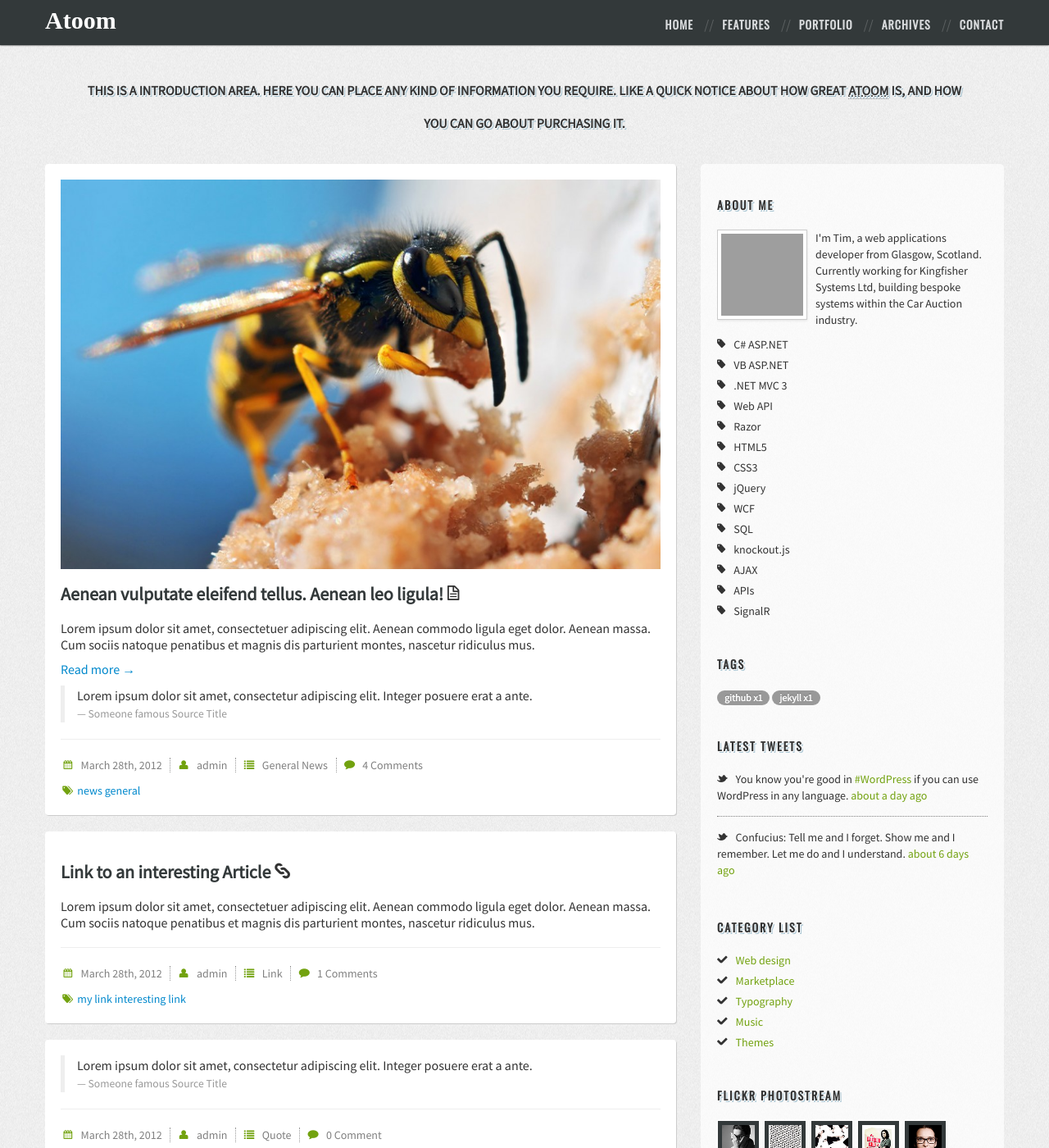
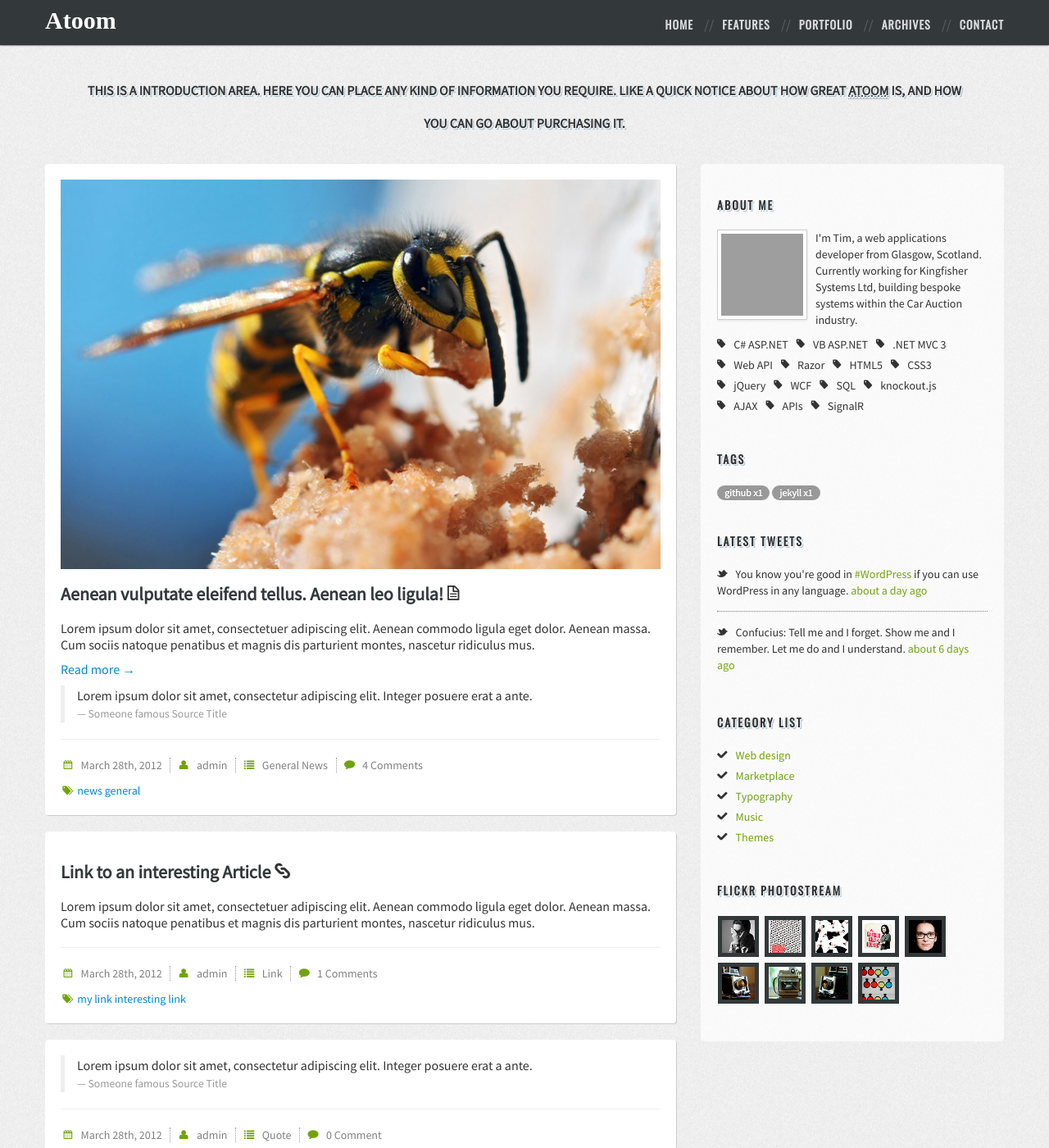
Before and after one commit to timbjames/timbjames.github.com, a Jekyll site: the page built from about.html, in a window 1280 px wide and 1400 px high. Shown: the whole window at 82% size. Built offline with Jekyll 4.4.1, drawn with Linux system fonts in a browser that asks for light colours; nearby versions of some CDN libraries; some web fonts are replaced; library files that are not in the unit come from our copies; Markdown is read by kramdown in place of the engine named in the settings; grey boxes are pictures that could not be loaded.

Commit message:
fixed styling issue

```diff
--- a/css/style.css
+++ b/css/style.css
@@ -407,7 +407,7 @@ ul.meta {
   margin-right: 10px;
   display: block;
 }
-.widget li.float-left{
+.widget ul.float-left li{
   float: left;
   margin-right: 10px;
   display: block;
```
